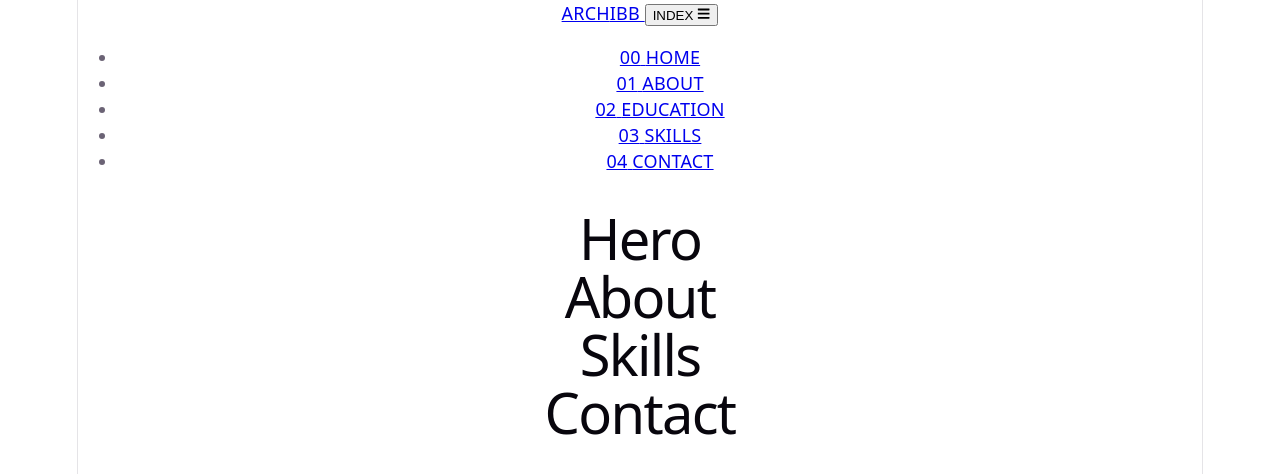
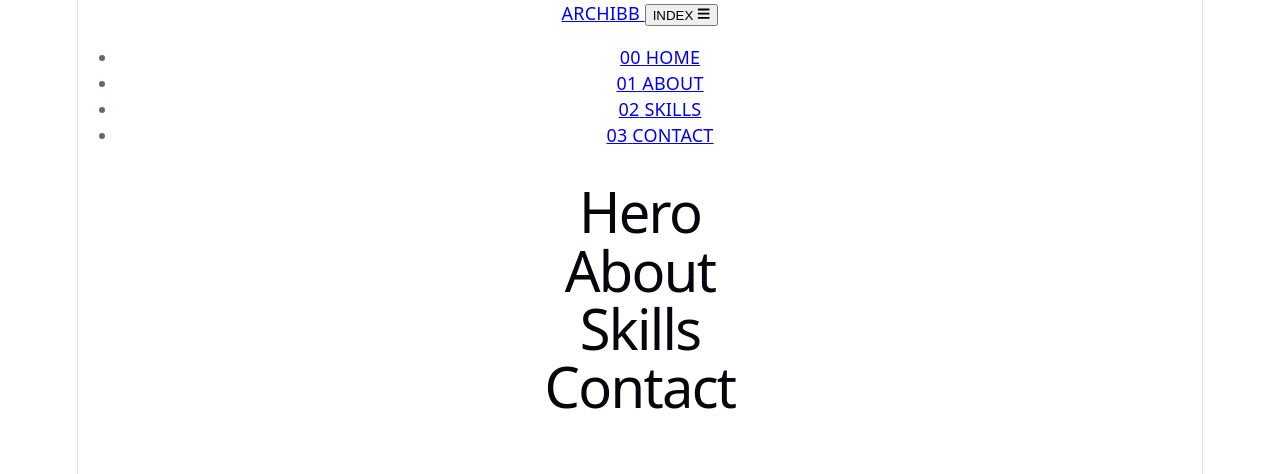
Before and after one commit to archibb/archibb4, a React (Vite) app: page / in a window 1280 px wide. Shown: the top 474 px of the page. Built offline with nearby package versions, Linux system fonts and the light colour scheme.

Commit message:
fix(nav): remove Education link with no matching section

```diff
--- a/src/components/Navbar.jsx
+++ b/src/components/Navbar.jsx
@@ -5,9 +5,8 @@ import { FaBars } from 'react-icons/fa'
 const navItems = [
   { id: 'home', no: '00', label: 'HOME'},
   { id: 'about', no: '01', label: 'ABOUT'},
-  { id: 'education', no: '02', label: 'EDUCATION'},
-  { id: 'skills', no: '03', label: 'SKILLS'},
-  { id: 'contact', no: '04', label: 'CONTACT'},
+  { id: 'skills', no: '02', label: 'SKILLS'},
+  { id: 'contact', no: '03', label: 'CONTACT'},
 ]
 
 function Navbar () {
```
